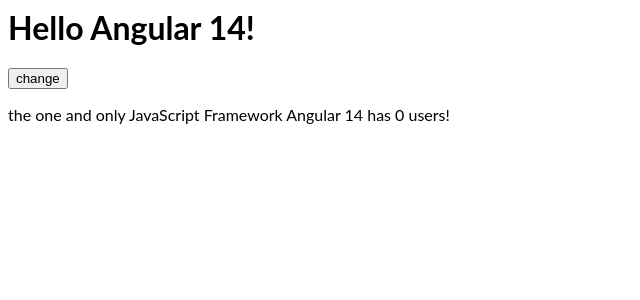
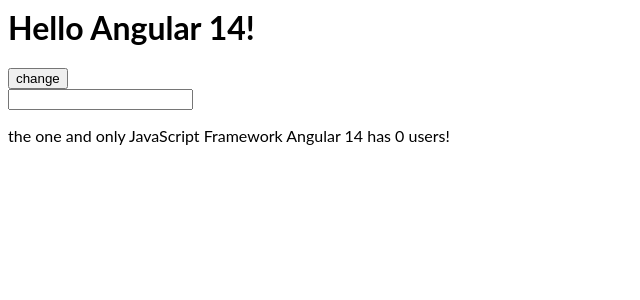
Before and after one commit to gip69/ma-angular-app, an Angular app: page / in a window 1280 px wide. Shown: the top 300 px of the page, without its empty margins (0-640 px from the left). Built offline with nearby package versions, Linux system fonts and the light colour scheme.

Commit message:
add input

```diff
--- a/src/app/hello.component.html
+++ b/src/app/hello.component.html
@@ -3,3 +3,5 @@
   <div *ngFor="let user of users">Hey user {{user.name}}</div>
 </div>
 <button (click)="doChanges()">change</button>
+<div><input [(ngModel)]="newUser"></div>
+<div>{{newUser}}</div>
--- a/src/app/hello.component.ts
+++ b/src/app/hello.component.ts
@@ -11,6 +11,7 @@
   @Input() name: string;
   // @Output() countUsers = new
   users = USERS;
+  newUser: string;
   showList: boolean = false;
 
   constructor() {
```
